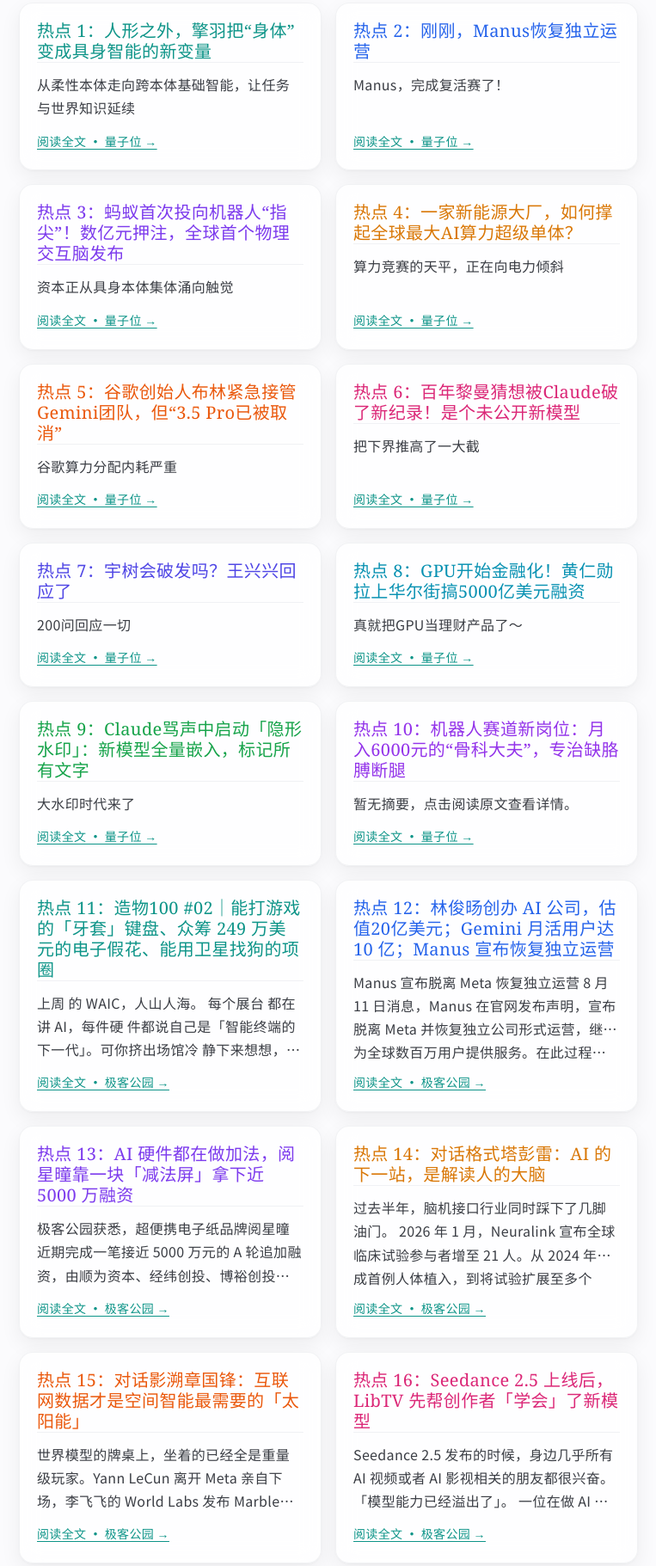
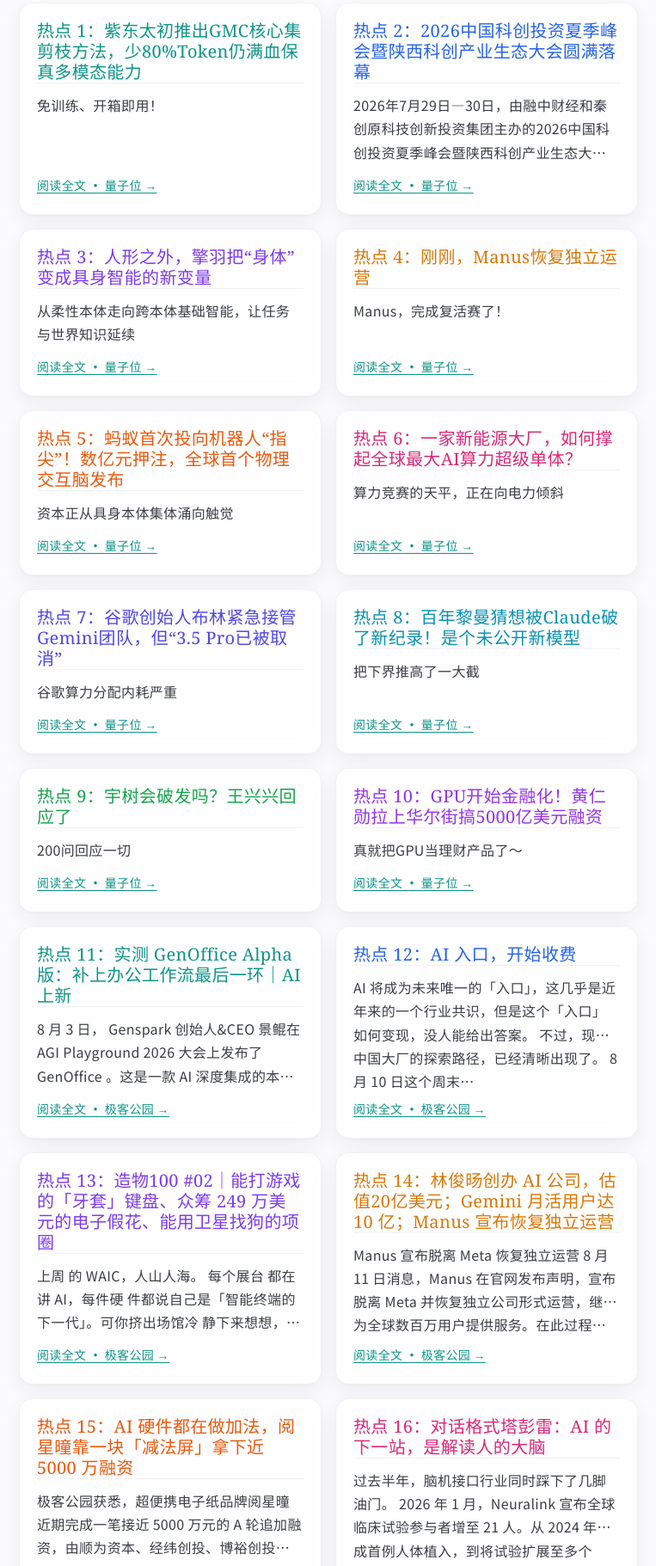
Before and after one commit to cyss-a/ai-qimeng, an Astro site: page /ai-qimeng/lessons/m7/2026-08-12 in a window 1280 px wide. Shown: the part 348-2169 px from the top of the page at 86% size, without its empty margins (402-1165 px from the left). Built offline with nearby package versions, Linux system fonts and the light colour scheme; Astro itself is replaced by a stand-in of ours.

Commit message:
chore: 更新 AI 热点日报 2026-08-12（晚间刷新 20 条热点）

```diff
--- a/src/content/lessons/m7/2026-08-12.md
+++ b/src/content/lessons/m7/2026-08-12.md
@@ -2,7 +2,7 @@
 title: "AI 日报 · 2026-08-12"
 module: M7
 order: 1
-description: "今日 AI 热点精选：人形之外，擎羽把“身体”变成具身智能的新变量 / 刚刚，Manus恢复独立运营 / 蚂蚁首次投向机器人“指尖”！数亿元押注，全球首个…"
+description: "今日 AI 热点精选：紫东太初推出GMC核心集剪枝方法，少80%Tok… / 2026中国科创投资夏季峰会暨陕西科创产业生态大… / 人形之外，擎羽把“身体”变成具身智能的新变量"
 duration: "5 分钟"
 tags: ["AI 新闻", "热点"]
 status: published
@@ -15,123 +15,123 @@ status: published
 <div class="daily-grid">
 
   <article class="daily-card daily-card--c1">
-    <h3 class="daily-card__title" style="color: var(--m1);">热点 1：人形之外，擎羽把“身体”变成具身智能的新变量</h3>
+    <h3 class="daily-card__title" style="color: var(--m1);">热点 1：紫东太初推出GMC核心集剪枝方法，少80%Token仍满血保真多模态能力</h3>
+    <p class="daily-card__summary">免训练、开箱即用！</p>
+    <a class="daily-card__link" href="https://www.qbitai.com/2026/08/471030.html" target="_blank" rel="noopener noreferrer">阅读全文 · 量子位 →</a>
+  </article>
+
+  <article class="daily-card daily-card--c2">
+    <h3 class="daily-card__title" style="color: var(--m2);">热点 2：2026中国科创投资夏季峰会暨陕西科创产业生态大会圆满落幕</h3>
+    <p class="daily-card__summary">2026年7月29日—30日，由融中财经和秦创原科技创新投资集团主办的2026中国科创投资夏季峰会暨陕西科创产业生态大会圆满落幕。</p>
+    <a class="daily-card__link" href="https://www.qbitai.com/2026/08/470901.html" target="_blank" rel="noopener noreferrer">阅读全文 · 量子位 →</a>
+  </article>
+
+  <article class="daily-card daily-card--c3">
+    <h3 class="daily-card__title" style="color: var(--m3);">热点 3：人形之外，擎羽把“身体”变成具身智能的新变量</h3>
     <p class="daily-card__summary">从柔性本体走向跨本体基础智能，让任务与世界知识延续</p>
     <a class="daily-card__link" href="https://www.qbitai.com/2026/08/470874.html" target="_blank" rel="noopener noreferrer">阅读全文 · 量子位 →</a>
   </article>
 
-  <article class="daily-card daily-card--c2">
-    <h3 class="daily-card__title" style="color: var(--m2);">热点 2：刚刚，Manus恢复独立运营</h3>
+  <article class="daily-card daily-card--c4">
+    <h3 class="daily-card__title" style="color: var(--m4);">热点 4：刚刚，Manus恢复独立运营</h3>
     <p class="daily-card__summary">Manus，完成复活赛了！</p>
     <a class="daily-card__link" href="https://www.qbitai.com/2026/08/470805.html" target="_blank" rel="noopener noreferrer">阅读全文 · 量子位 →</a>
   </article>
 
-  <article class="daily-card daily-card--c3">
-    <h3 class="daily-card__title" style="color: var(--m3);">热点 3：蚂蚁首次投向机器人“指尖”！数亿元押注，全球首个物理交互脑发布</h3>
+  <article class="daily-card daily-card--c5">
+    <h3 class="daily-card__title" style="color: var(--m5);">热点 5：蚂蚁首次投向机器人“指尖”！数亿元押注，全球首个物理交互脑发布</h3>
     <p class="daily-card__summary">资本正从具身本体集体涌向触觉</p>
     <a class="daily-card__link" href="https://www.qbitai.com/2026/08/470674.html" target="_blank" rel="noopener noreferrer">阅读全文 · 量子位 →</a>
   </article>
 
-  <article class="daily-card daily-card--c4">
-    <h3 class="daily-card__title" style="color: var(--m4);">热点 4：一家新能源大厂，如何撑起全球最大AI算力超级单体？</h3>
+  <article class="daily-card daily-card--c6">
+    <h3 class="daily-card__title" style="color: var(--m6);">热点 6：一家新能源大厂，如何撑起全球最大AI算力超级单体？</h3>
     <p class="daily-card__summary">算力竞赛的天平，正在向电力倾斜</p>
     <a class="daily-card__link" href="https://www.qbitai.com/2026/08/470621.html" target="_blank" rel="noopener noreferrer">阅读全文 · 量子位 →</a>
   </article>
 
-  <article class="daily-card daily-card--c5">
-    <h3 class="daily-card__title" style="color: var(--m5);">热点 5：谷歌创始人布林紧急接管Gemini团队，但“3.5 Pro已被取消”</h3>
+  <article class="daily-card daily-card--c7">
+    <h3 class="daily-card__title" style="color: var(--m7);">热点 7：谷歌创始人布林紧急接管Gemini团队，但“3.5 Pro已被取消”</h3>
     <p class="daily-card__summary">谷歌算力分配内耗严重</p>
     <a class="daily-card__link" href="https://www.qbitai.com/2026/08/470576.html" target="_blank" rel="noopener noreferrer">阅读全文 · 量子位 →</a>
   </article>
 
-  <article class="daily-card daily-card--c6">
-    <h3 class="daily-card__title" style="color: var(--m6);">热点 6：百年黎曼猜想被Claude破了新纪录！是个未公开新模型</h3>
+  <article class="daily-card daily-card--c8">
+    <h3 class="daily-card__title" style="color: var(--m8);">热点 8：百年黎曼猜想被Claude破了新纪录！是个未公开新模型</h3>
     <p class="daily-card__summary">把下界推高了一大截</p>
     <a class="daily-card__link" href="https://www.qbitai.com/2026/08/470485.html" target="_blank" rel="noopener noreferrer">阅读全文 · 量子位 →</a>
   </article>
 
-  <article class="daily-card daily-card--c7">
-    <h3 class="daily-card__title" style="color: var(--m7);">热点 7：宇树会破发吗？王兴兴回应了</h3>
+  <article class="daily-card daily-card--c9">
+    <h3 class="daily-card__title" style="color: var(--success);">热点 9：宇树会破发吗？王兴兴回应了</h3>
     <p class="daily-card__summary">200问回应一切</p>
     <a class="daily-card__link" href="https://www.qbitai.com/2026/08/470307.html" target="_blank" rel="noopener noreferrer">阅读全文 · 量子位 →</a>
   </article>
 
-  <article class="daily-card daily-card--c8">
-    <h3 class="daily-card__title" style="color: var(--m8);">热点 8：GPU开始金融化！黄仁勋拉上华尔街搞5000亿美元融资</h3>
+  <article class="daily-card daily-card--c10">
+    <h3 class="daily-card__title" style="color: var(--m10);">热点 10：GPU开始金融化！黄仁勋拉上华尔街搞5000亿美元融资</h3>
     <p class="daily-card__summary">真就把GPU当理财产品了～</p>
     <a class="daily-card__link" href="https://www.qbitai.com/2026/08/470254.html" target="_blank" rel="noopener noreferrer">阅读全文 · 量子位 →</a>
   </article>
 
-  <article class="daily-card daily-card--c9">
-    <h3 class="daily-card__title" style="color: var(--success);">热点 9：Claude骂声中启动「隐形水印」：新模型全量嵌入，标记所有文字</h3>
-    <p class="daily-card__summary">大水印时代来了</p>
-    <a class="daily-card__link" href="https://www.qbitai.com/2026/08/470228.html" target="_blank" rel="noopener noreferrer">阅读全文 · 量子位 →</a>
+  <article class="daily-card daily-card--c1">
+    <h3 class="daily-card__title" style="color: var(--m1);">热点 11：实测 GenOffice Alpha 版：补上办公工作流最后一环｜AI 上新</h3>
+    <p class="daily-card__summary">8 月 3 日， Genspark 创始人&amp;CEO 景鲲在 AGI Playground 2026 大会上发布了 GenOffice 。这是一款 AI 深度集成的本地 Offic…</p>
+    <a class="daily-card__link" href="http://www.geekpark.net/news/368744" target="_blank" rel="noopener noreferrer">阅读全文 · 极客公园 →</a>
   </article>
 
-  <article class="daily-card daily-card--c10">
-    <h3 class="daily-card__title" style="color: var(--m10);">热点 10：机器人赛道新岗位：月入6000元的“骨科大夫”，专治缺胳膊断腿</h3>
-    <p class="daily-card__summary">暂无摘要，点击阅读原文查看详情。</p>
-    <a class="daily-card__link" href="https://www.qbitai.com/2026/08/469880.html" target="_blank" rel="noopener noreferrer">阅读全文 · 量子位 →</a>
+  <article class="daily-card daily-card--c2">
+    <h3 class="daily-card__title" style="color: var(--m2);">热点 12：AI 入口，开始收费</h3>
+    <p class="daily-card__summary">AI 将成为未来唯一的「入口」，这几乎是近年来的一个行业共识，但是这个「入口」如何变现，没人能给出答案。 不过，现在中国大厂的探索路径，已经清晰出现了。 8 月 10 日这个周末…</p>
+    <a class="daily-card__link" href="http://www.geekpark.net/news/368740" target="_blank" rel="noopener noreferrer">阅读全文 · 极客公园 →</a>
   </article>
 
-  <article class="daily-card daily-card--c1">
-    <h3 class="daily-card__title" style="color: var(--m1);">热点 11：造物100 #02｜能打游戏的「牙套」键盘、众筹 249 万美元的电子假花、能用卫星找狗的项圈</h3>
+  <article class="daily-card daily-card--c3">
+    <h3 class="daily-card__title" style="color: var(--m3);">热点 13：造物100 #02｜能打游戏的「牙套」键盘、众筹 249 万美元的电子假花、能用卫星找狗的项圈</h3>
     <p class="daily-card__summary">上周 的 WAIC，人山人海。 每个展台 都在讲 AI，每件硬 件都说自己是「智能终端的下一代」。可你挤出场馆冷 静下来想想， 记住的产品 有几个？ 大部分设备，把 logo 遮…</p>
     <a class="daily-card__link" href="http://www.geekpark.net/news/368707" target="_blank" rel="noopener noreferrer">阅读全文 · 极客公园 →</a>
   </article>
 
-  <article class="daily-card daily-card--c2">
-    <h3 class="daily-card__title" style="color: var(--m2);">热点 12：林俊旸创办 AI 公司，估值20亿美元；Gemini 月活用户达 10 亿；Manus 宣布恢复独立运营</h3>
+  <article class="daily-card daily-card--c4">
+    <h3 class="daily-card__title" style="color: var(--m4);">热点 14：林俊旸创办 AI 公司，估值20亿美元；Gemini 月活用户达 10 亿；Manus 宣布恢复独立运营</h3>
     <p class="daily-card__summary">Manus 宣布脱离 Meta 恢复独立运营 8 月 11 日消息，Manus 在官网发布声明，宣布脱离 Meta 并恢复独立公司形式运营，继续为全球数百万用户提供服务。在此过程…</p>
     <a class="daily-card__link" href="http://www.geekpark.net/news/368700" target="_blank" rel="noopener noreferrer">阅读全文 · 极客公园 →</a>
   </article>
 
-  <article class="daily-card daily-card--c3">
-    <h3 class="daily-card__title" style="color: var(--m3);">热点 13：AI 硬件都在做加法，阅星曈靠一块「减法屏」拿下近 5000 万融资</h3>
+  <article class="daily-card daily-card--c5">
+    <h3 class="daily-card__title" style="color: var(--m5);">热点 15：AI 硬件都在做加法，阅星曈靠一块「减法屏」拿下近 5000 万融资</h3>
     <p class="daily-card__summary">极客公园获悉，超便携电子纸品牌阅星曈近期完成一笔接近 5000 万元的 A 轮追加融资，由顺为资本、经纬创投、博裕创投和小红书四家老股东继续投资。 此前在今年 4 月，阅星曈曾对…</p>
     <a class="daily-card__link" href="http://www.geekpark.net/news/368690" target="_blank" rel="noopener noreferrer">阅读全文 · 极客公园 →</a>
   </article>
 
-  <article class="daily-card daily-card--c4">
-    <h3 class="daily-card__title" style="color: var(--m4);">热点 14：对话格式塔彭雷：AI 的下一站，是解读人的大脑</h3>
+  <article class="daily-card daily-card--c6">
+    <h3 class="daily-card__title" style="color: var(--m6);">热点 16：对话格式塔彭雷：AI 的下一站，是解读人的大脑</h3>
     <p class="daily-card__summary">过去半年，脑机接口行业同时踩下了几脚油门。 2026 年 1 月，Neuralink 宣布全球临床试验参与者增至 21 人。从 2024 年完成首例人体植入，到将试验扩展至多个国…</p>
     <a class="daily-card__link" href="http://www.geekpark.net/news/368694" target="_blank" rel="noopener noreferrer">阅读全文 · 极客公园 →</a>
   </article>
 
-  <article class="daily-card daily-card--c5">
-    <h3 class="daily-card__title" style="color: var(--m5);">热点 15：对话影溯章国锋：互联网数据才是空间智能最需要的「太阳能」</h3>
+  <article class="daily-card daily-card--c7">
+    <h3 class="daily-card__title" style="color: var(--m7);">热点 17：对话影溯章国锋：互联网数据才是空间智能最需要的「太阳能」</h3>
     <p class="daily-card__summary">世界模型的牌桌上，坐着的已经全是重量级玩家。Yann LeCun 离开 Meta 亲自下场，李飞飞的 World Labs 发布 Marble，NVIDIA 用 Cosmos 拉…</p>
     <a class="daily-card__link" href="http://www.geekpark.net/news/368667" target="_blank" rel="noopener noreferrer">阅读全文 · 极客公园 →</a>
   </article>
 
-  <article class="daily-card daily-card--c6">
-    <h3 class="daily-card__title" style="color: var(--m6);">热点 16：Seedance 2.5 上线后，LibTV 先帮创作者「学会」了新模型</h3>
+  <article class="daily-card daily-card--c8">
+    <h3 class="daily-card__title" style="color: var(--m8);">热点 18：Seedance 2.5 上线后，LibTV 先帮创作者「学会」了新模型</h3>
     <p class="daily-card__summary">Seedance 2.5 发布的时候，身边几乎所有 AI 视频或者 AI 影视相关的朋友都很兴奋。 「模型能力已经溢出了」。 一位在做 AI 短剧导演的朋友这样评价。他的体验是，…</p>
     <a class="daily-card__link" href="http://www.geekpark.net/news/368665" target="_blank" rel="noopener noreferrer">阅读全文 · 极客公园 →</a>
   </article>
 
-  <article class="daily-card daily-card--c7">
-    <h3 class="daily-card__title" style="color: var(--m7);">热点 17：千问 App 推出付费服务，办公助理最高一年 1499 元；豆包酒店订单开收 12% 服务费；拼多多上线「最快明日达」｜极客早知道</h3>
+  <article class="daily-card daily-card--c9">
+    <h3 class="daily-card__title" style="color: var(--success);">热点 19：千问 App 推出付费服务，办公助理最高一年 1499 元；豆包酒店订单开收 12% 服务费；拼多多上线「最快明日达」｜极客早知道</h3>
     <p class="daily-card__summary">综合扣费 12%，消息称豆包渠道的酒店订单今日起开始执行独立费率8 月 10 日消息，据新浪科技消息，从今日起，通过豆包入口跳转抖音来客成交的酒店订单，将执行独立费率：11.4%…</p>
     <a class="daily-card__link" href="http://www.geekpark.net/news/368640" target="_blank" rel="noopener noreferrer">阅读全文 · 极客公园 →</a>
   </article>
 
-  <article class="daily-card daily-card--c8">
-    <h3 class="daily-card__title" style="color: var(--m8);">热点 18：语音成为 AI 关键入口，阿里一口气把全栈模型能力都拿出来了</h3>
+  <article class="daily-card daily-card--c10">
+    <h3 class="daily-card__title" style="color: var(--m10);">热点 20：语音成为 AI 关键入口，阿里一口气把全栈模型能力都拿出来了</h3>
     <p class="daily-card__summary">我们正在悄然进入一个「打字越来越少」的时代。 过去，语音只是键盘输入的补充：开车时发消息、开会时记笔记，它是「不方便打字时的替代方案」；但现在，语音正在成为人机交互的核心入口之一…</p>
     <a class="daily-card__link" href="http://www.geekpark.net/news/368638" target="_blank" rel="noopener noreferrer">阅读全文 · 极客公园 →</a>
-  </article>
-
-  <article class="daily-card daily-card--c9">
-    <h3 class="daily-card__title" style="color: var(--success);">热点 19：顶尖 AI 人才，不敢结婚</h3>
-    <p class="daily-card__summary">在一期科技播客 No Priors 里，硅谷知名投资人 Elad Gil 随口提到一件事，让人心里一沉。 他说自己认识一些顶级 AI 实验室的研究员，这些人最近在认真讨论一个问题…</p>
-    <a class="daily-card__link" href="http://www.geekpark.net/news/368625" target="_blank" rel="noopener noreferrer">阅读全文 · 极客公园 →</a>
-  </article>
-
-  <article class="daily-card daily-card--c10">
-    <h3 class="daily-card__title" style="color: var(--m10);">热点 20：美国本土直播带货，长出一头 200 亿美元「巨兽」</h3>
-    <p class="daily-card__summary">当直播带货，在中国已经近乎成为网民购物基本操作时候，习惯了 Copy From China 的硅谷大厂，不是没动心过。 2022 年 10 月，Facebook 关闭了直播购物功…</p>
-    <a class="daily-card__link" href="http://www.geekpark.net/news/368627" target="_blank" rel="noopener noreferrer">阅读全文 · 极客公园 →</a>
   </article>
 
 </div>
```
